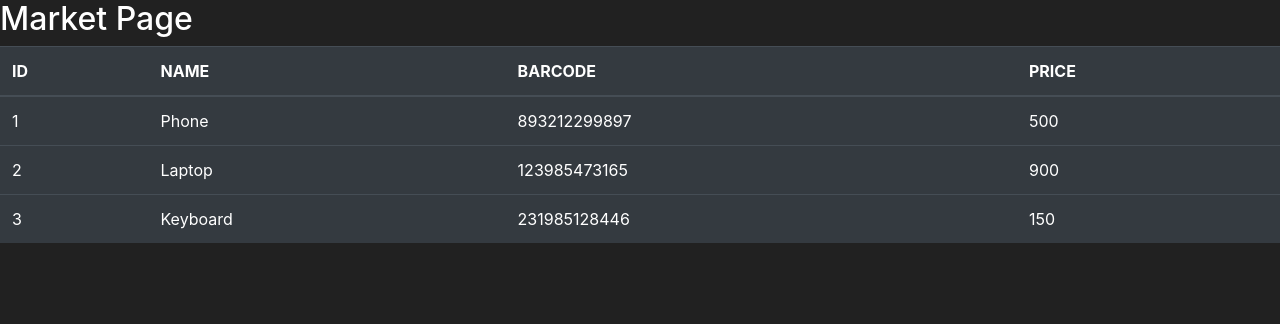
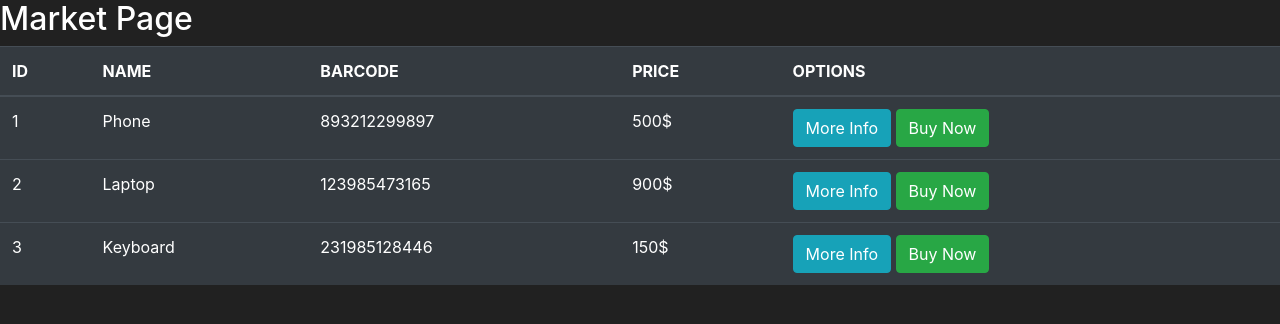
Before and after one commit to HeeZJee/store-with-flask, a Flask app: page /market in a window 1280 px wide. Shown: the part 56-380 px from the top of the page. Run offline with Flask 2, Linux system fonts and the light colour scheme.

Commit message:
added info and buy now button

```diff
--- a/app.py
+++ b/app.py
@@ -1,19 +1,23 @@
 from flask import Flask, render_template
+from typing import List
 app = Flask(__name__)
+
 
 @app.route('/')
 @app.route('/home')
 def index():
     return render_template("index.html")
 
+
 @app.route('/market')
 def market():
-    items = [
-    {'id': 1, 'name': 'Phone', 'barcode': '893212299897', 'price': 500},
-    {'id': 2, 'name': 'Laptop', 'barcode': '123985473165', 'price': 900},
-    {'id': 3, 'name': 'Keyboard', 'barcode': '231985128446', 'price': 150}
-]
+    items: List(object) = [
+        {'id': 1, 'name': 'Phone', 'barcode': '893212299897', 'price': 500},
+        {'id': 2, 'name': 'Laptop', 'barcode': '123985473165', 'price': 900},
+        {'id': 3, 'name': 'Keyboard', 'barcode': '231985128446', 'price': 150}
+    ]
     return render_template("market.html", items=items)
+
 # @app.route('/')
 # def index():
 #     return "<h2>It's Honme Page Boi</h2>"
--- a/templates/market.html
+++ b/templates/market.html
@@ -67,6 +67,7 @@
           <!-- Your Columns HERE -->
           <th scope="col">{{key.upper()}}</th>
           {% endfor %}
+          <th>OPTIONS</th>
         </tr>
       </thead>
       <tbody>
@@ -77,7 +78,11 @@
           <td scope="col">{{item.id}}</td>
           <td scope="col">{{item.name}}</td>
           <td scope="col">{{item.barcode}}</td>
-          <td scope="col">{{item.price}}</td>
+          <td scope="col">{{item.price}}$</td>
+          <td>
+            <button class="btn btn-outline btn-info">More Info</button>
+            <button class="btn btn-outline btn-success">Buy Now</button>
+          </td>
         </tr>
         {% endfor %}
       </tbody>
```
Also changed, not shown: 1 other file.
